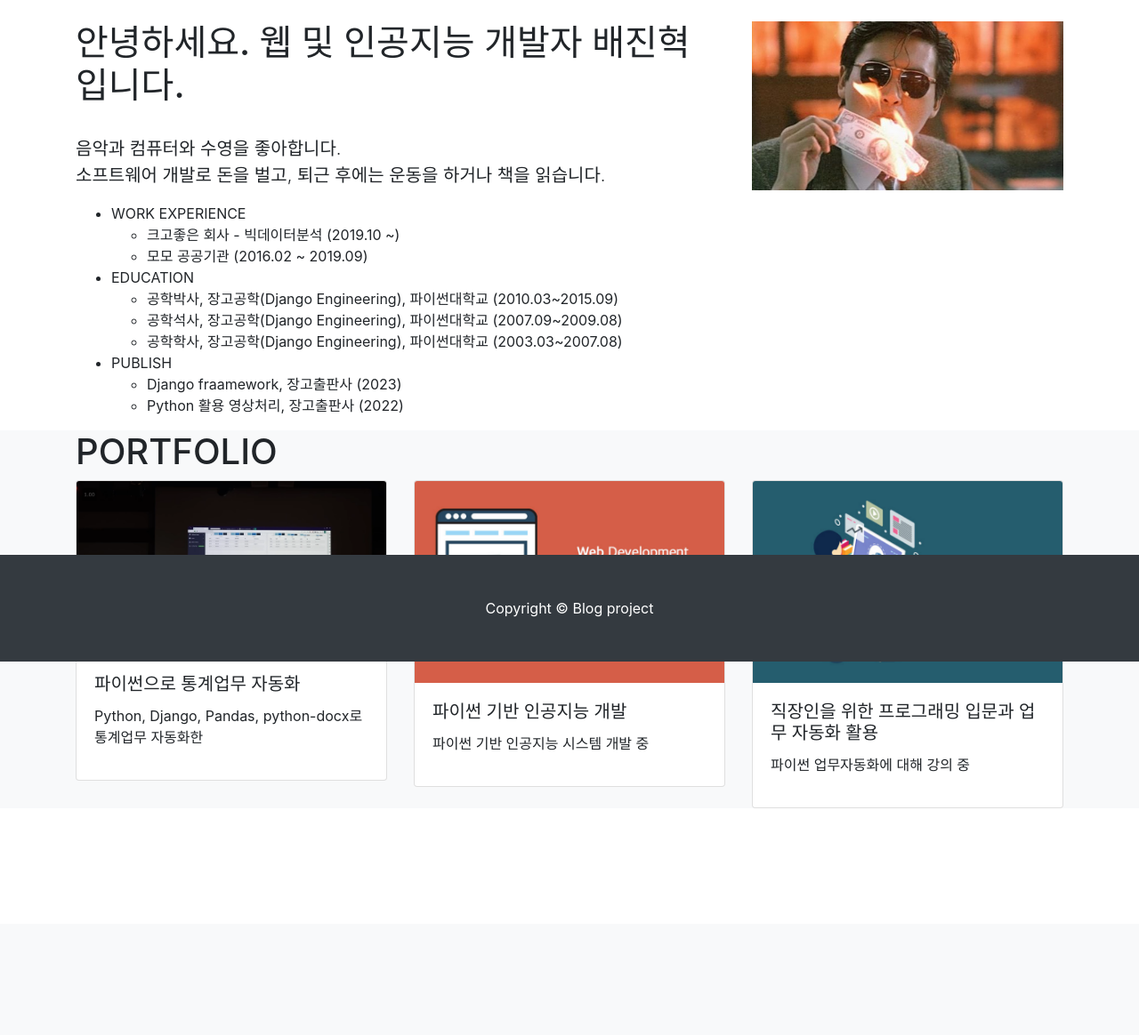
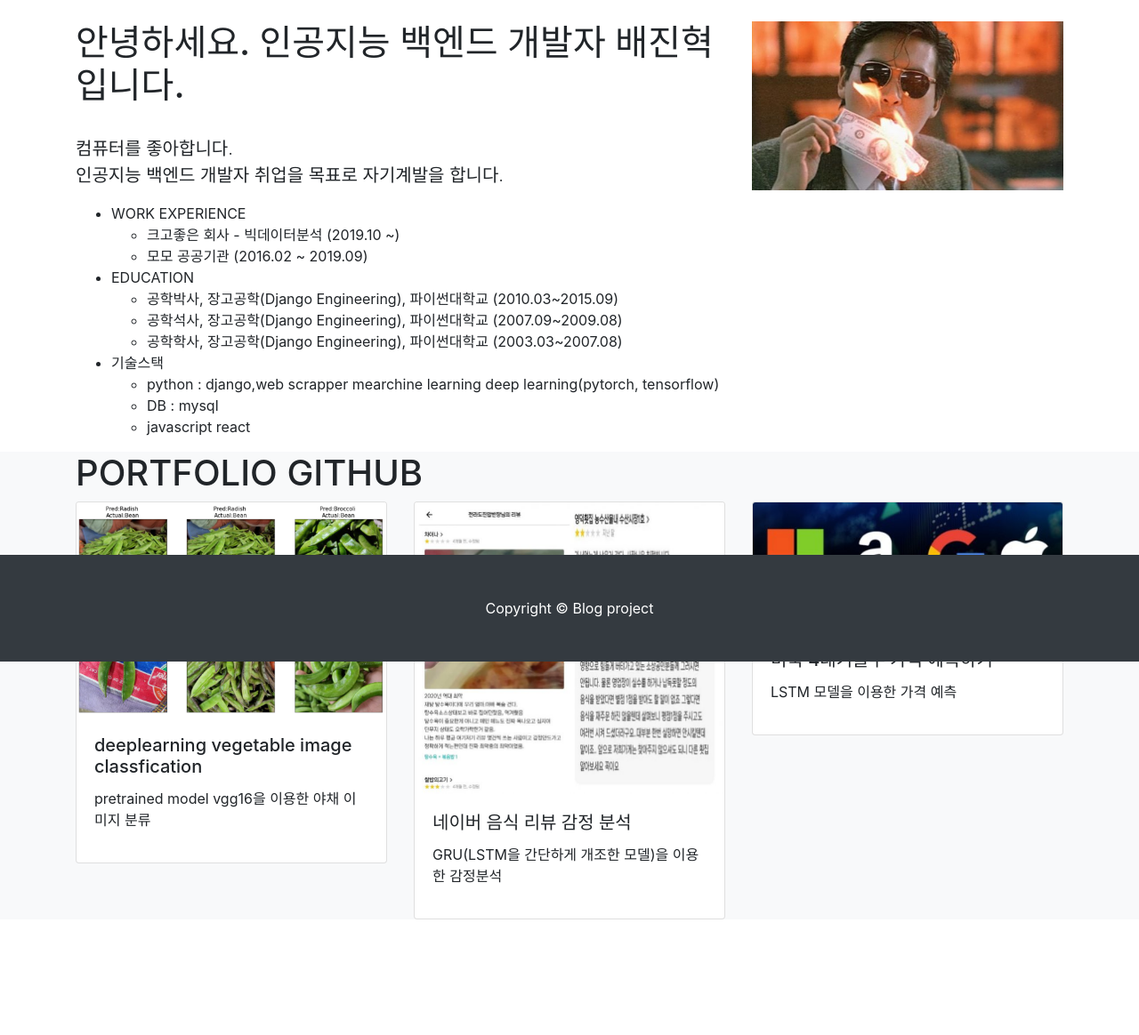
Before and after one commit to jinhyukbae/django_project, a Django app: page /about_me/ in a window 1280 px wide. Shown: the part 56-1220 px from the top of the page at 89% size. Before the commit the page ends 965 px from the top, so only its background shows below. Run offline with Django 4.2, Linux system fonts and the light colour scheme; some libraries are stand-ins or nearby versions.

Commit message:
about me 페이지 수정

```diff
--- a/single_pages/templates/single_pages/about_me.html
+++ b/single_pages/templates/single_pages/about_me.html
@@ -17,11 +17,11 @@
     <div class="container mt-4">
         <div class="row">
             <div class="col-lg-8">
-                <h1>안녕하세요. 웹 및 인공지능 개발자 배진혁 입니다.</h1>
+                <h1>안녕하세요. 인공지능 백엔드 개발자 배진혁 입니다.</h1>
                 <br/>
                 <p class="lead">
-                    음악과 컴퓨터와 수영을 좋아합니다.<br/>
-                    소프트웨어 개발로 돈을 벌고, 퇴근 후에는 운동을 하거나 책을 읽습니다.
+                    컴퓨터를 좋아합니다.<br/>
+                    인공지능 백엔드 개발자 취업을 목표로 자기계발을 합니다.
                 </p>
 
                 <ul>
@@ -36,10 +36,11 @@
                         <li>공학석사, 장고공학(Django Engineering), 파이썬대학교 (2007.09~2009.08)</li>
                         <li>공학학사, 장고공학(Django Engineering), 파이썬대학교 (2003.03~2007.08)</li>
                     </ul>
-                    <li>PUBLISH</li>
+                    <li>기술스택</li>
                     <ul>
-                        <li>Django fraamework, 장고출판사 (2023)</li>
-						<li>Python 활용 영상처리, 장고출판사 (2022)</li>
+                        <li>python : django,web scrapper mearchine learning deep learning(pytorch, tensorflow)</li>
+						<li>DB : mysql </li>
+                        <li>javascript react </li>
                     </ul>
                 </ul>
 
@@ -55,36 +56,36 @@
     <div class="container">
         <div class="row">
             <div class="col-12">
-                <h1>PORTFOLIO</h1>
+                <h1>PORTFOLIO GITHUB</h1>
             </div>
         </div>
         <div class="row">
             <div class="col-lg-4">
                 <div class="card" data-toggle="modal" data-target="#pycon2017">
-                    <img class="card-img-top" src="{% static 'single_pages/images/pycon_sy_2017.png' %}">
+                    <img class="card-img-top" src="{% static 'single_pages/images/vege.png' %}">
                     <div class="card-body">
-                        <h5 class="card-title">파이썬으로 통계업무 자동화</h5>
-                        <p>Python, Django, Pandas, python-docx로 통계업무 자동화한</p>
+                        <h5 class="card-title">deeplearning vegetable image classfication</h5>
+                        <p>pretrained model vgg16을 이용한 야채 이미지 분류 </p>
                     </div>
                 </div>
             </div>
 
             <div class="col-lg-4">
                 <div class="card" data-toggle="modal" data-target="#inflearn_django2">
-                    <img class="card-img-top" src="{% static 'single_pages/images/inflearn_django2.png' %}">
+                    <img class="card-img-top" src="{% static 'single_pages/images/naverfood1.jpg' %}">
                     <div class="card-body">
-                        <h5 class="card-title">파이썬 기반 인공지능 개발</h5>
-                        <p>파이썬 기반 인공지능 시스템 개발 중</p>
+                        <h5 class="card-title">네이버 음식 리뷰 감정 분석</h5>
+                        <p>GRU(LSTM을 간단하게 개조한 모델)을 이용한 감정분석</p>
                     </div>
                 </div>
             </div>
 
             <div class="col-lg-4">
                 <div class="card" data-toggle="modal" data-target="#automation_python">
-                    <img class="card-img-top" src="{% static 'single_pages/images/automation_python.png' %}">
+                    <img class="card-img-top" src="{% static 'single_pages/images/maga.jpg' %}">
                     <div class="card-body">
-                        <h5 class="card-title">직장인을 위한 프로그래밍 입문과 업무 자동화 활용</h5>
-                        <p>파이썬 업무자동화에 대해 강의 중</p>
+                        <h5 class="card-title">미국 4대기술주 가격 예측하기</h5>
+                        <p>LSTM 모델을 이용한 가격 예측 </p>
                     </div>
                 </div>
             </div>
@@ -98,7 +99,7 @@
     <div class="modal-dialog modal-lg" role="document">
         <div class="modal-content">
             <div class="modal-header">
-                <h5 class="modal-title" id="pycon2017ModalLabel">파이썬으로 통계업무 자동화하기</h5>
+                <h5 class="modal-title" id="pycon2017ModalLabel">VGG16 모델을 사용하여 야채 이미지 분류하기</h5>
                 <button type="button" class="close" data-dismiss="modal" aria-label="Close">
                     <span aria-hidden="true">&times;</span>
                 </button>
@@ -106,14 +107,16 @@
             <div class="modal-body">
                 <div class="row">
                     <div class="col-lg-7">
-                        <img class="img-fluid" src="{% static 'single_pages/images/pycon_sy_2017.png' %}">
+                        <img class="img-fluid" src="{% static 'single_pages/images/vege1.png' %}">
                     </div>
                     <div class="col-lg-5">
-                        <p>Python, Django, Pandas, python-docx로 통계업무 자동화한 내용을 파이콘에서 발표했습니다.</p>
+                        <p>fine tunning을 통한 모델 성능향상을 목표로 진행하였습니다. </p>
+                        <button type="button" class="btn btn-light" onclick="location.href='https://github.com/jinhyukbae/soloproject/blob/main/Data_Science/%EC%95%BC%EC%B1%84%20%EC%9D%B4%EB%AF%B8%EC%A7%80%20%EB%B6%84%EB%A5%98%20vgg16.ipynb'"><i class="fas fa-chalkboard-teacher"></i>github</button>
                     </div>
                 </div>
             </div>
             <div class="modal-footer">
+                <button type="button" class="btn btn-secondary" data-dismiss="modal" onclick="location.href='https://github.com/jinhyukbae/soloproject/blob/main/Data_Science/%EC%95%BC%EC%B1%84%20%EC%9D%B4%EB%AF%B8%EC%A7%80%20%EB%B6%84%EB%A5%98%20vgg16.ipynb'">github</button>
                 <button type="button" class="btn btn-secondary" data-dismiss="modal">Close</button>
             </div>
         </div>
@@ -124,7 +127,7 @@
     <div class="modal-dialog modal-lg" role="document">
         <div class="modal-content">
             <div class="modal-header">
-                <h5 class="modal-title" id=" inflearnDjangoModalLabel">파이썬 사용자를 위한 웹개발 입문 A to Z Django + Bootstrap</h5>
+                <h5 class="modal-title" id=" inflearnDjangoModalLabel">네이버 음식리뷰 감정 분석</h5>
                 <button type="button" class="close" data-dismiss="modal" aria-label="Close">
                     <span aria-hidden="true">&times;</span>
                 </button>
@@ -132,11 +135,11 @@
             <div class="modal-body">
                 <div class="row">
                     <div class="col-lg-7">
-                        <img class="img-fluid" src="{% static 'single_pages/images/inflearn_django2.png' %}">
+                        <img class="img-fluid" src="{% static 'single_pages/images/naverfood.jpg' %}">
                     </div>
                     <div class="col-lg-5">
-                        <p>파이썬 초보를 대상으로 한 웹개발 강좌입니다. 인프런에서 서비스하고 있습니다.</p>
-                        <button type="button" class="btn btn-light"><i class="fas fa-chalkboard-teacher"></i> 인프런</button>
+                        <p>네이버 음식 리뷰 데이터를 mecab 형태소 분석기와 GRU 모델을 이용하여 진행하였습니다.</p>
+                        <button type="button" class="btn btn-light"  onclick="location.href='https://github.com/jinhyukbae/soloproject/blob/main/Data_Science/%EB%84%A4%EC%9D%B4%EB%B2%84%EC%9D%8C%EC%8B%9D%EB%A6%AC%EB%B7%B0%20%EA%B0%90%EC%A0%95%EB%B6%84%EC%84%9D.ipynb'"><i class="fas fa-chalkboard-teacher"></i>github</button>
                     </div>
                 </div>
             </div>
@@ -152,7 +155,7 @@
     <div class="modal-dialog modal-lg" role="document">
         <div class="modal-content">
             <div class="modal-header">
-                <h5 class="modal-title" id=" automationPythonModalLabel">직장인을 위한 프로그래밍 입문과 업무자동화 활용</h5>
+                <h5 class="modal-title" id=" automationPythonModalLabel">미국 4대 기술주 가격 예측 하기</h5>
                 <button type="button" class="close" data-dismiss="modal" aria-label="Close">
                     <span aria-hidden="true">&times;</span>
                 </button>
@@ -160,11 +163,11 @@
             <div class="modal-body">
                 <div class="row">
                     <div class="col-lg-7">
-                        <img class="img-fluid" src="{% static 'single_pages/images/automation_python.png' %}">
+                        <img class="img-fluid" src="{% static 'single_pages/images/maga1.png' %}">
                     </div>
                     <div class="col-lg-5">
-                        <p>코딩에 대해 아무것도 모르는 직장인들도 쉽게 프로그래밍의 기본 개념과 문법을 실습을 통해 배우고, 파일 입출력, 엑셀 데이터 처리, MS-word 문서 자동으로 만들기, 그래프 그리기, 웹스크래핑 등을 배웁니다.</p>
-                        <button type="button" class="btn btn-light"><i class="fas fa-chalkboard-teacher"></i> 인프런</button>
+                        <p>아마존,마이크로소프트,구글,애플 의 상관관계와 그것을 토대로한 가격예측 프로젝트</p>
+                        <button type="button" class="btn btn-light" onclick="location.href='https://github.com/jinhyukbae/soloproject/blob/main/Data_Science/%EB%AF%B8%EA%B5%AD%20%EA%B8%B0%EC%88%A0%EC%A3%BC%20%EB%B6%84%EC%84%9D.ipynb'"><i class="fas fa-chalkboard-teacher"></i>github</button>
                     </div>
                 </div>
             </div>
```
Also changed, not shown: single_pages/static/single_pages/images/maga.jpg (added), single_pages/static/single_pages/images/maga1.png (added), single_pages/static/single_pages/images/naverfood.jpg (added), single_pages/static/single_pages/images/naverfood1.jpg (added), single_pages/static/single_pages/images/vege.PNG (added), single_pages/static/single_pages/images/vege1.PNG (added).
